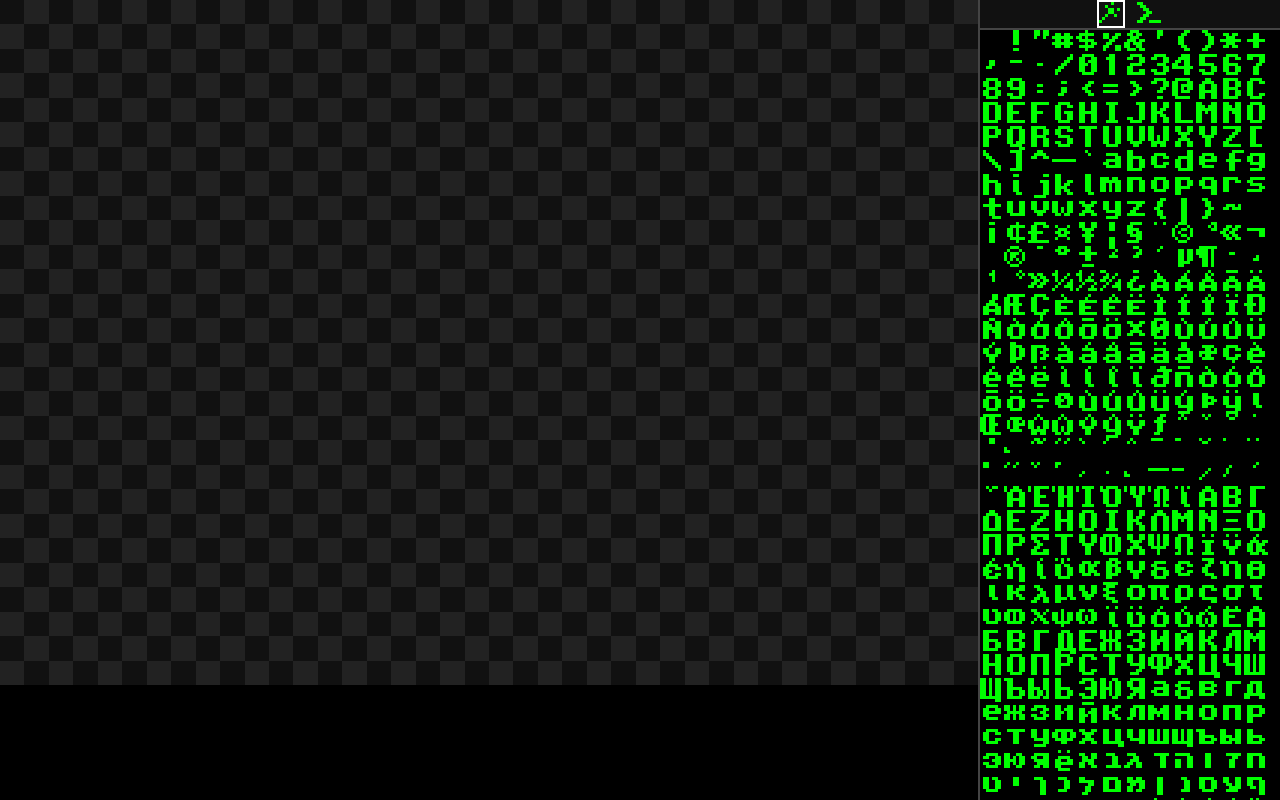
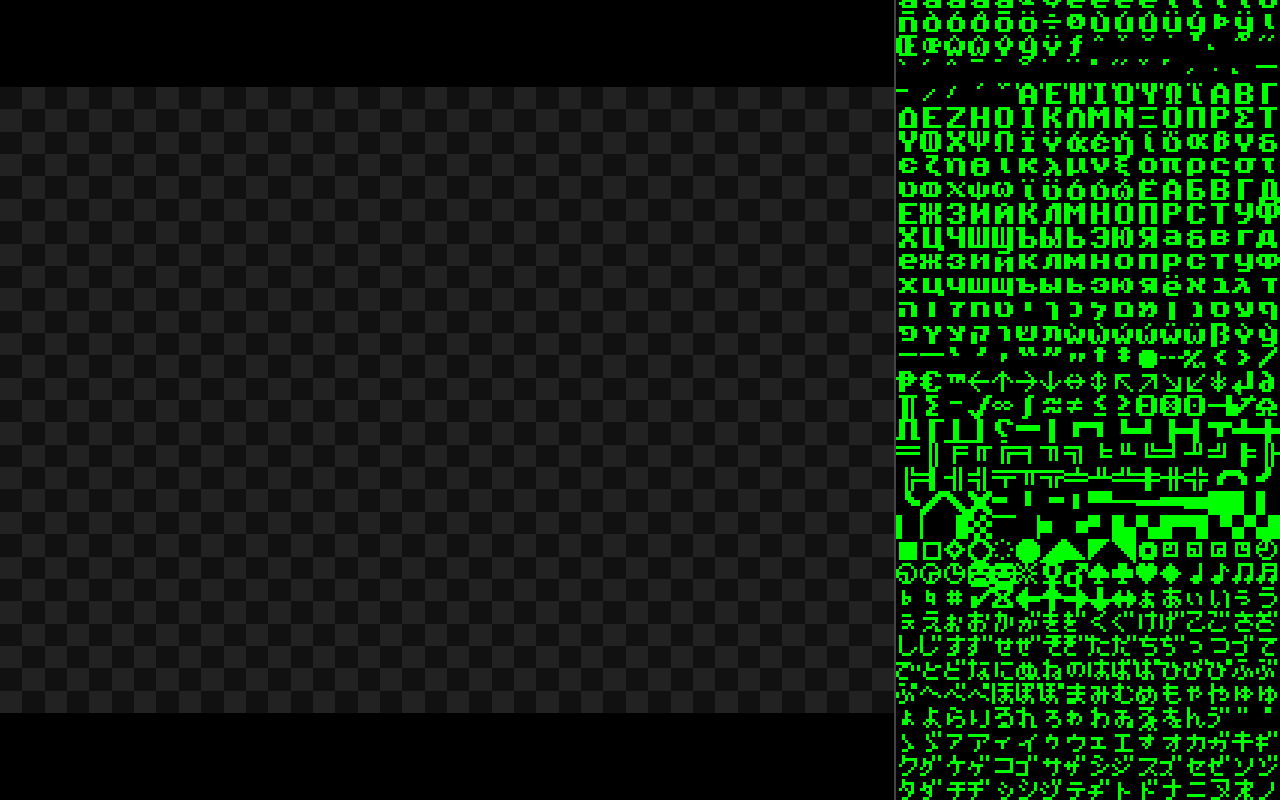
Before and after one commit to Trulle1234/Claima.page, a plain HTML site: page index.html in a window 1280 px wide. Drawn offline with Linux system fonts and the light colour scheme.

Commit message:
fixed stretiing of canvas

```diff
--- a/index.html
+++ b/index.html
@@ -11,17 +11,19 @@
     }
     #app {
       display: flex;
+      justify-content: center;
+      align-items: center;
       width: 100vw;
       height: 100vh;
       overflow: hidden;
     }
+    #drawCanvas {
+      flex: 0 0 auto;
+      background: black;
+    }
     canvas {
       display: block;
       image-rendering: pixelated;
-    }
-    #drawCanvas {
-      flex: 1;
-      background: black;
     }
     #sidebar {
       width: 30%;
@@ -83,6 +85,9 @@
 
     const MIN_CANVAS_WIDTH = GRID_COLS * CELL_SIZE;
     const MIN_CANVAS_HEIGHT = GRID_ROWS * CELL_SIZE;
+
+    const MAX_CANVAS_WIDTH  = GRID_COLS * CELL_SIZE;
+    const MAX_CANVAS_HEIGHT = GRID_ROWS * CELL_SIZE;
 
     drawCanvas.width = GRID_COLS * CELL_SIZE;
     drawCanvas.height = GRID_ROWS * CELL_SIZE;
@@ -259,10 +264,9 @@
       if (finalH > availableHeight) {
         finalH = availableHeight;
         finalW = finalH * aspectRatio;
+
+        console.log("W:" + finalW + ", H:" + finalH);
       }
-
-      finalW = Math.max(finalW, MIN_CANVAS_WIDTH);
-      finalH = Math.max(finalH, MIN_CANVAS_HEIGHT);
 
       drawCanvas.style.width = `${finalW}px`;
       drawCanvas.style.height = `${finalH}px`;
```
